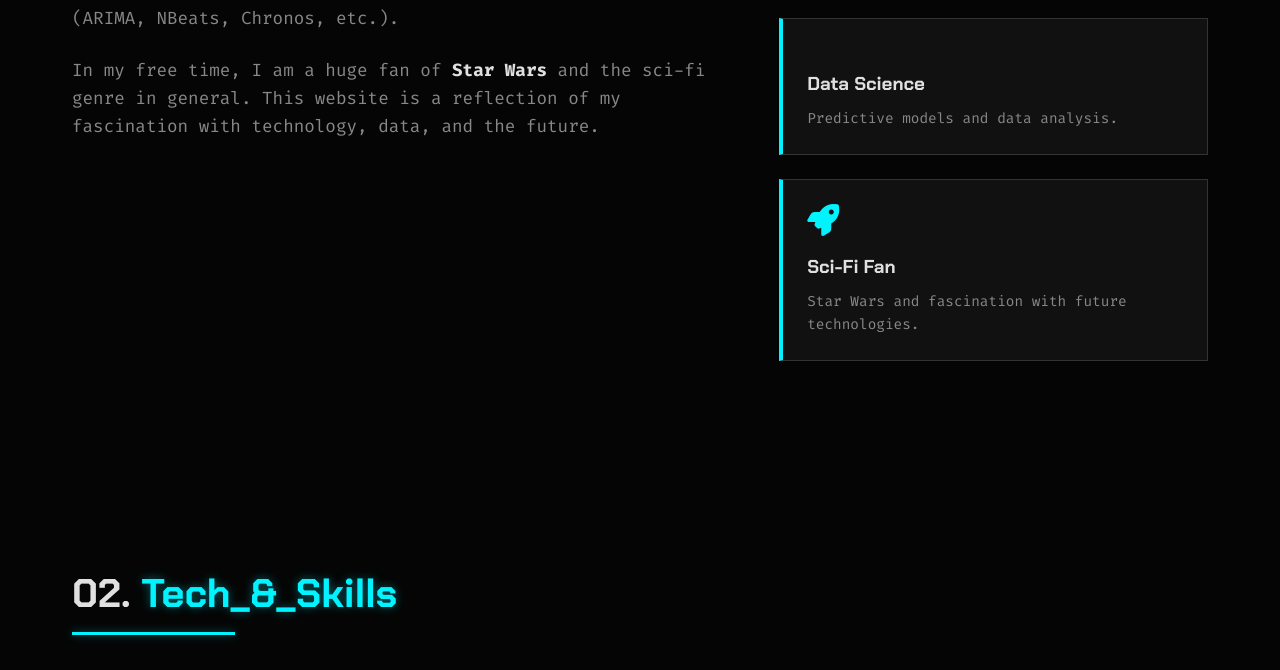
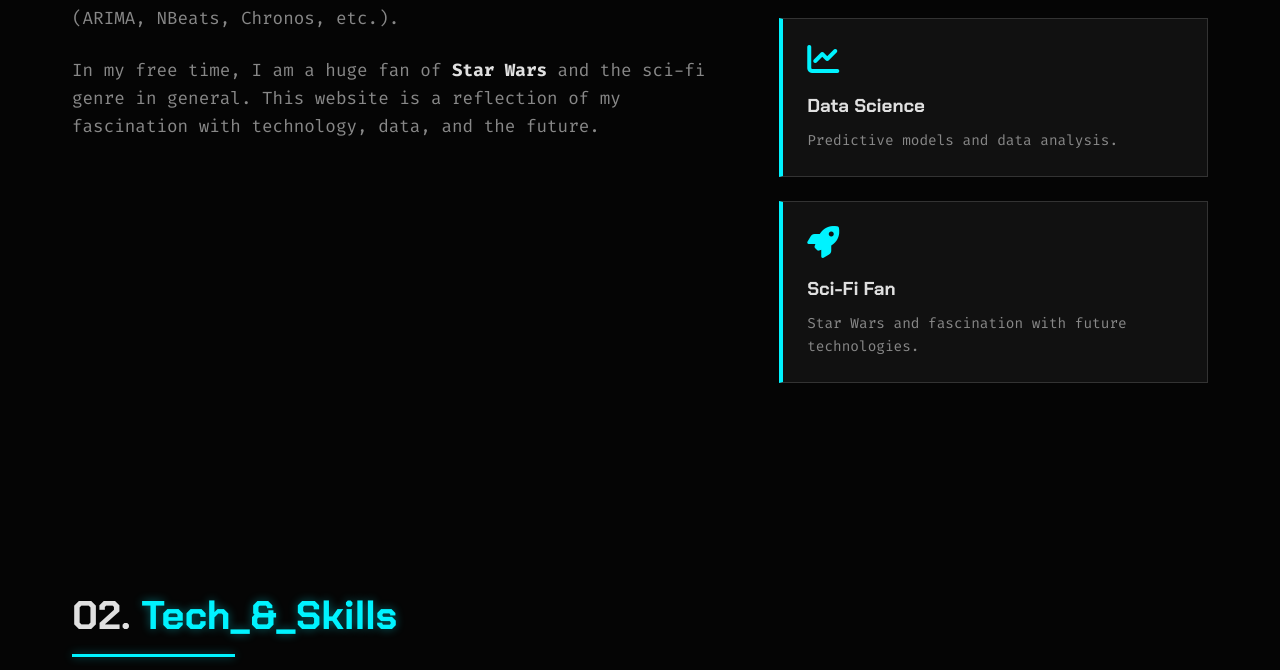
Before and after one commit to ContiHan/contihan.github.io, a plain HTML site: page index.html in a window 1280 px wide. Shown: the part 1200-1870 px from the top of the page. Drawn offline with Linux system fonts and the light colour scheme.

Commit message:
Fix: Change data science icon to free fontawesome icon fa-chart-line

```diff
--- a/index.html
+++ b/index.html
@@ -109,7 +109,7 @@
                             <p>Ensuring quality and penetrating system security.</p>
                         </div>
                         <div class="stat-card">
-                            <i class="fas fa-chart-network stat-icon"></i>
+                            <i class="fas fa-chart-line stat-icon"></i>
                             <h3>Data Science</h3>
                             <p>Predictive models and data analysis.</p>
                         </div>
```
